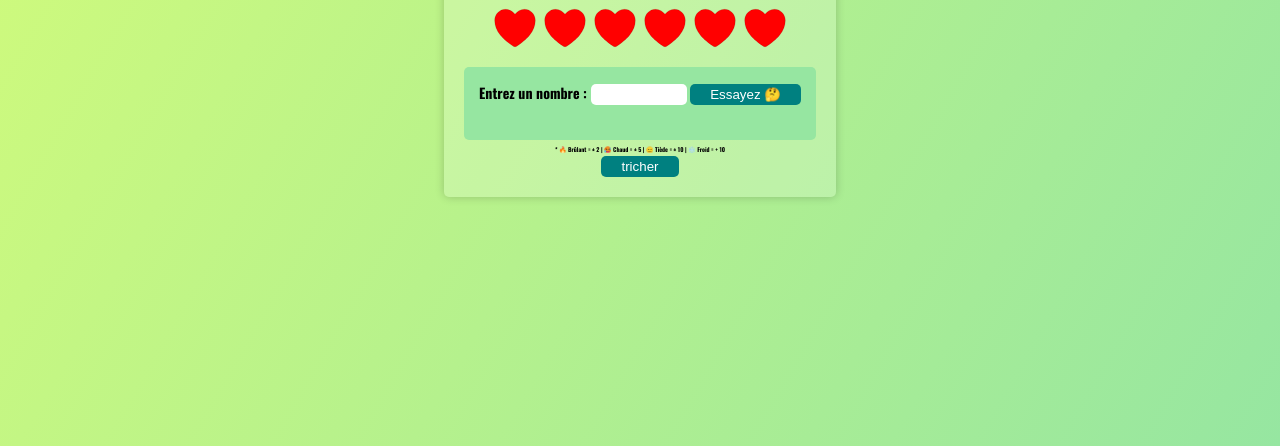
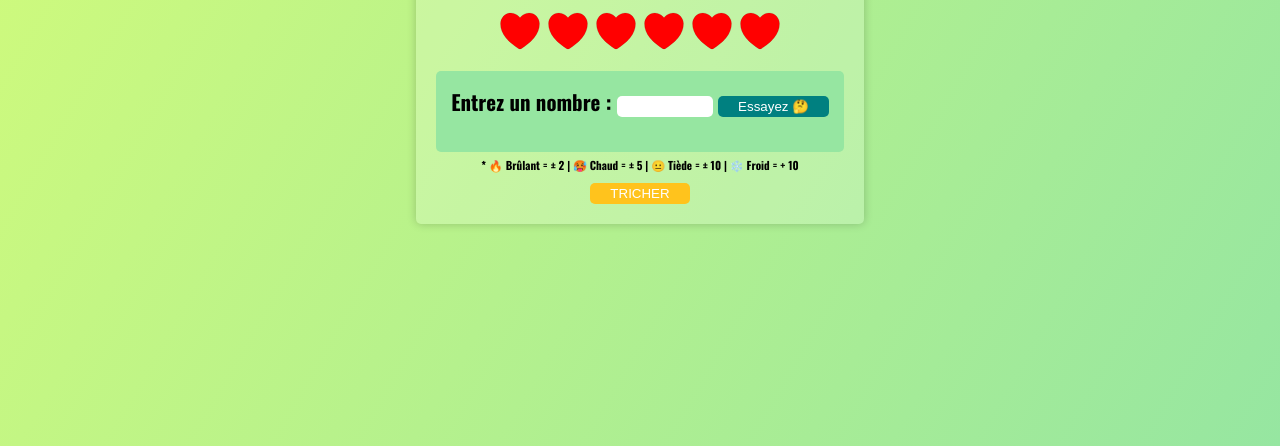
Before and after one commit to n-rick/TrouveLeNombre, a plain HTML site: page index.html in a window 1280 px wide. Shown: the part 354-800 px from the top of the page. Drawn offline with nearby package versions, Linux system fonts and the light colour scheme.

Commit message:
MAJ style.css px to rem

```diff
--- a/style.css
+++ b/style.css
@@ -12,7 +12,7 @@
 }
 
 body{
-    font-size: 14px;
+    font-size: 1.3rem;
     width: 100vw;
     overflow: hidden;
     height: 100vh;
@@ -46,7 +46,7 @@ h1{
 }
 
 ion-icon{
-    font-size: 50px;
+    font-size: 3rem;
 }
 #coeurPlein{
     fill: red;
@@ -83,6 +83,12 @@ button:hover{
     background-color: rgba(0,184,184);
 }
 
+button#tricherBtn{
+    padding: 5px 20xp;
+    background-color: #ffc31d;
+    text-transform: uppercase;
+}
+
 p#message{
     margin: 20px auto 0 auto;
 }
@@ -94,6 +100,6 @@ p#message{
 
 #details{
     font-weight: bold;
-    font-size: 6px;
+    font-size: .7rem;
     margin-top: 5px;
 }
```
